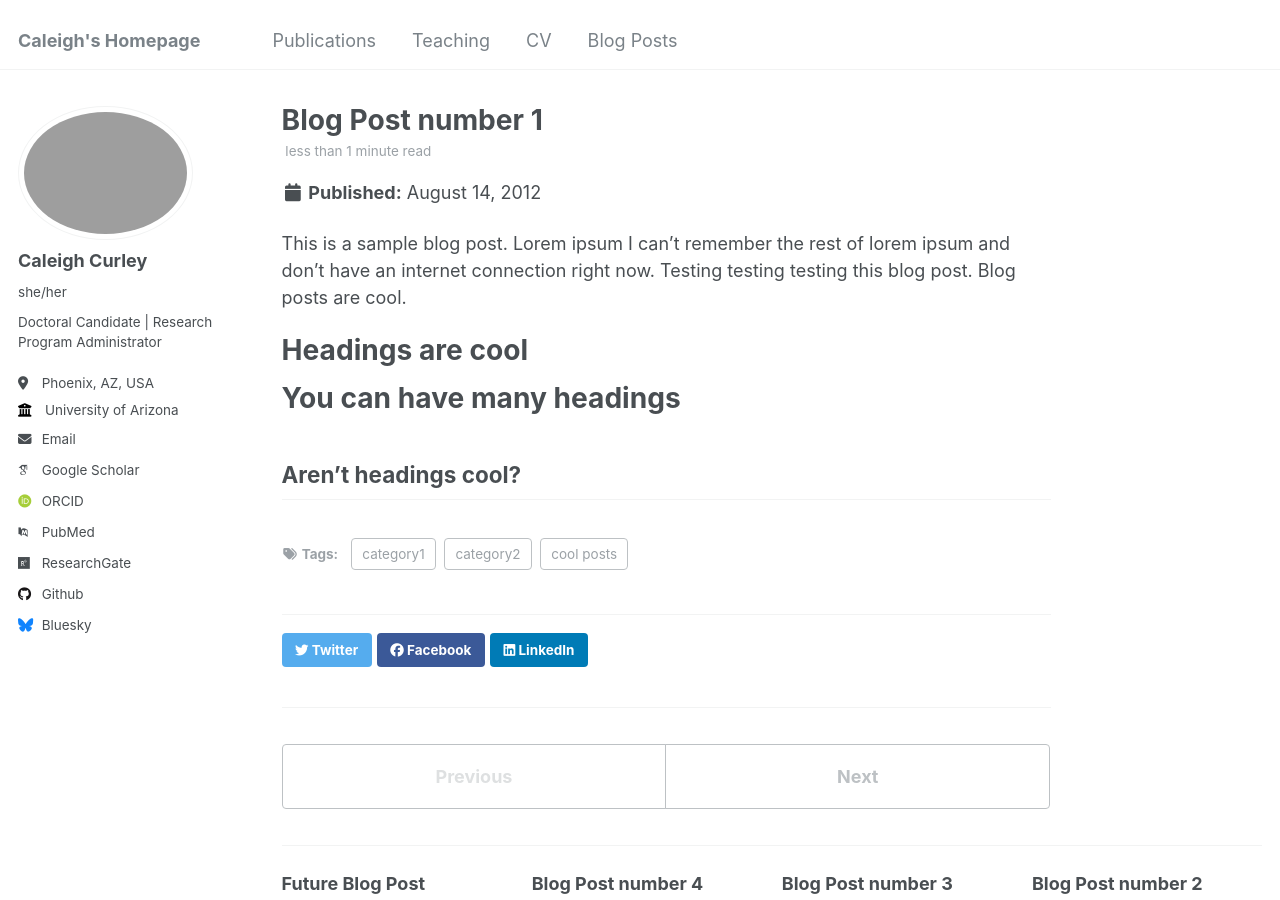
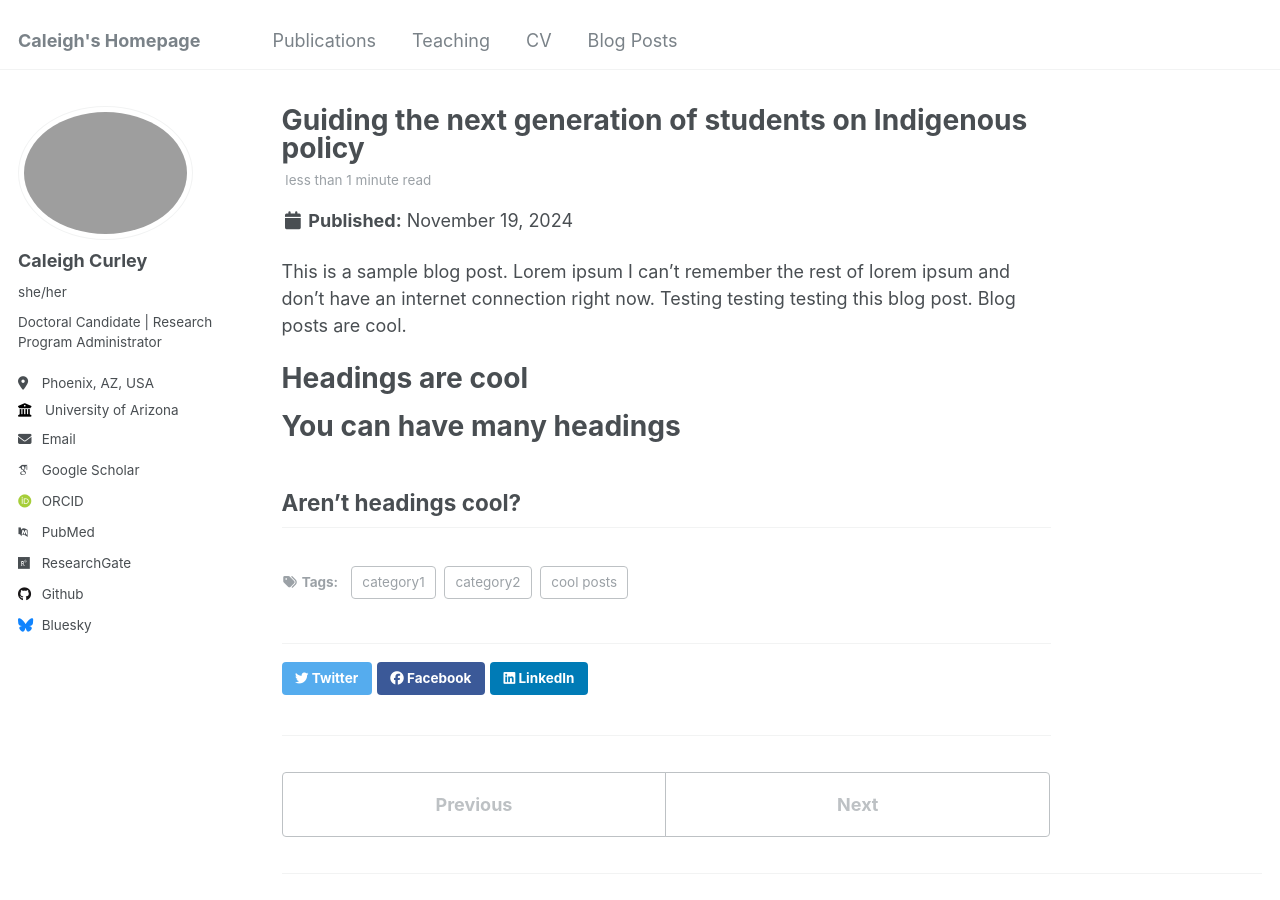
Before and after one commit to caleighcurley/Caleigh-Curley, a Jekyll site: the page built from _posts/2012-08-14-blog-post-1.md, in a window 1280 px wide and 900 px high. Built offline with Jekyll 4.4.1, drawn with Linux system fonts in a browser that asks for light colours; some web fonts are replaced.

Commit message:
Update 2012-08-14-blog-post-1.md

```diff
--- a/_posts/2012-08-14-blog-post-1.md
+++ b/_posts/2012-08-14-blog-post-1.md
@@ -1,6 +1,6 @@
 ---
-title: 'Blog Post number 1'
-date: 2012-08-14
+title: 'Guiding the next generation of students on Indigenous policy'
+date: 2024-11-19
 permalink: /posts/2012/08/blog-post-1/
 tags:
   - cool posts
```
